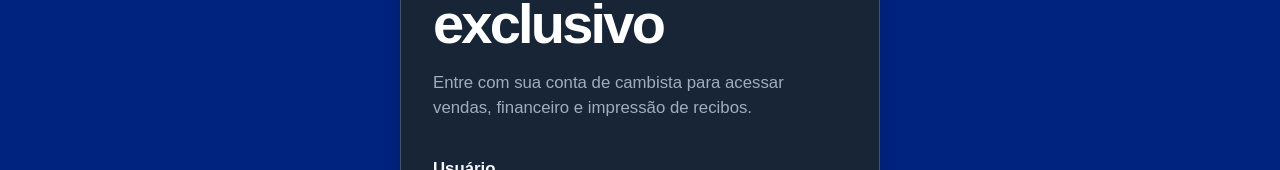
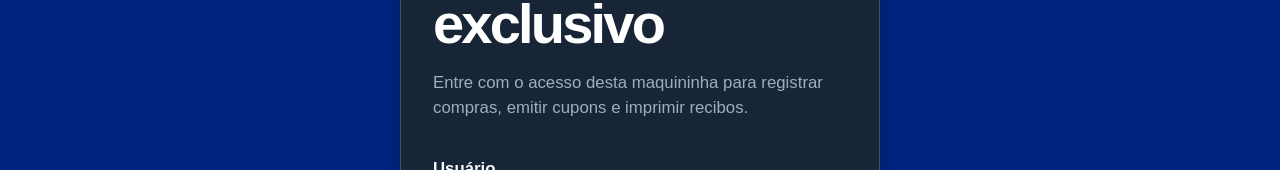
Before and after one commit to loteriasupersena/Site-Super-Sena, a Next.js app: page /cashier-app-login in a window 1280 px wide. Shown: the part 240-410 px from the top of the page. Built offline with nearby package versions, Linux system fonts and the light colour scheme; no server answers.

Commit message:
Rebrand inicial MEU VALE PIX

```diff
--- a/src/app/cashier-app-login/page.tsx
+++ b/src/app/cashier-app-login/page.tsx
@@ -15,7 +15,7 @@ export default function CashierAppLoginPage() {
       <section className="auth-card" aria-labelledby="login-title">
         <p className="eyebrow">MEU VALE PIX</p>
         <h1 id="login-title">Acesso exclusivo</h1>
-        <p className="auth-description">Entre com sua conta de cambista para acessar vendas, financeiro e impressão de recibos.</p>
+        <p className="auth-description">Entre com o acesso desta maquininha para registrar compras, emitir cupons e imprimir recibos.</p>
         <LoginForm allowedRole="CASHIER" cashierApp />
         <p className="security-note">Este aplicativo não permite acesso de jogadores ou administradores.</p>
       </section>
```
